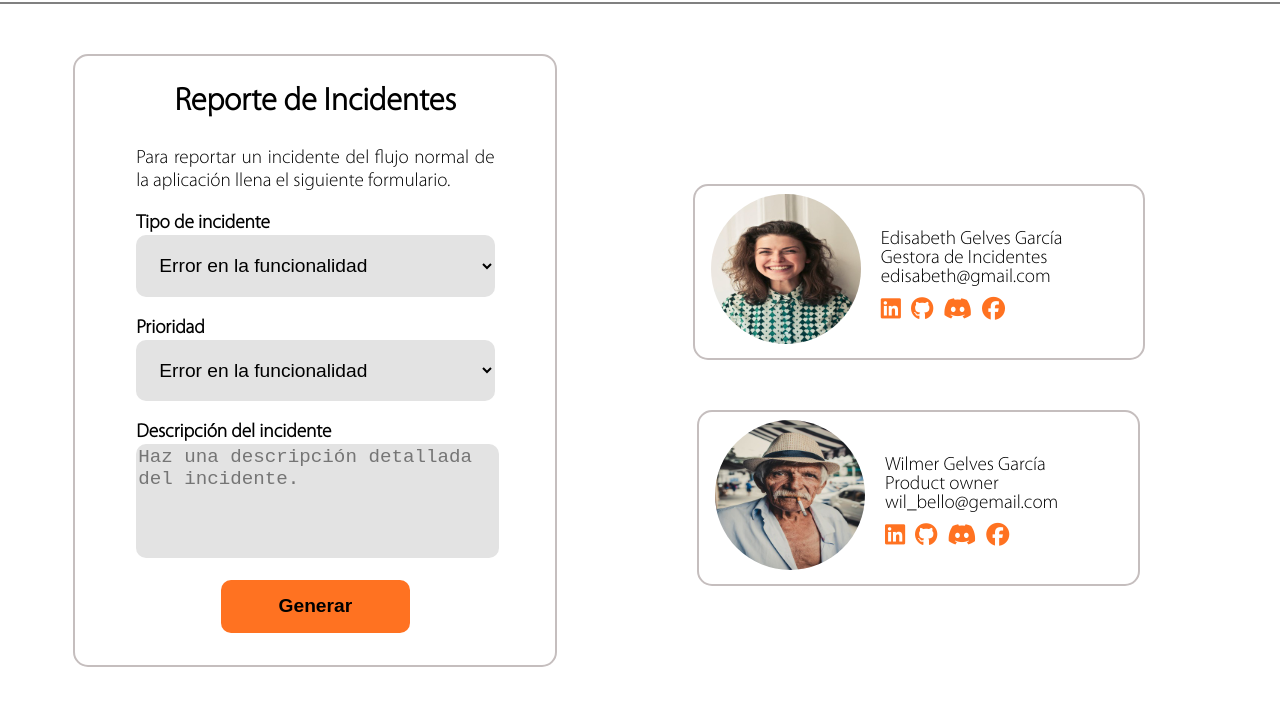
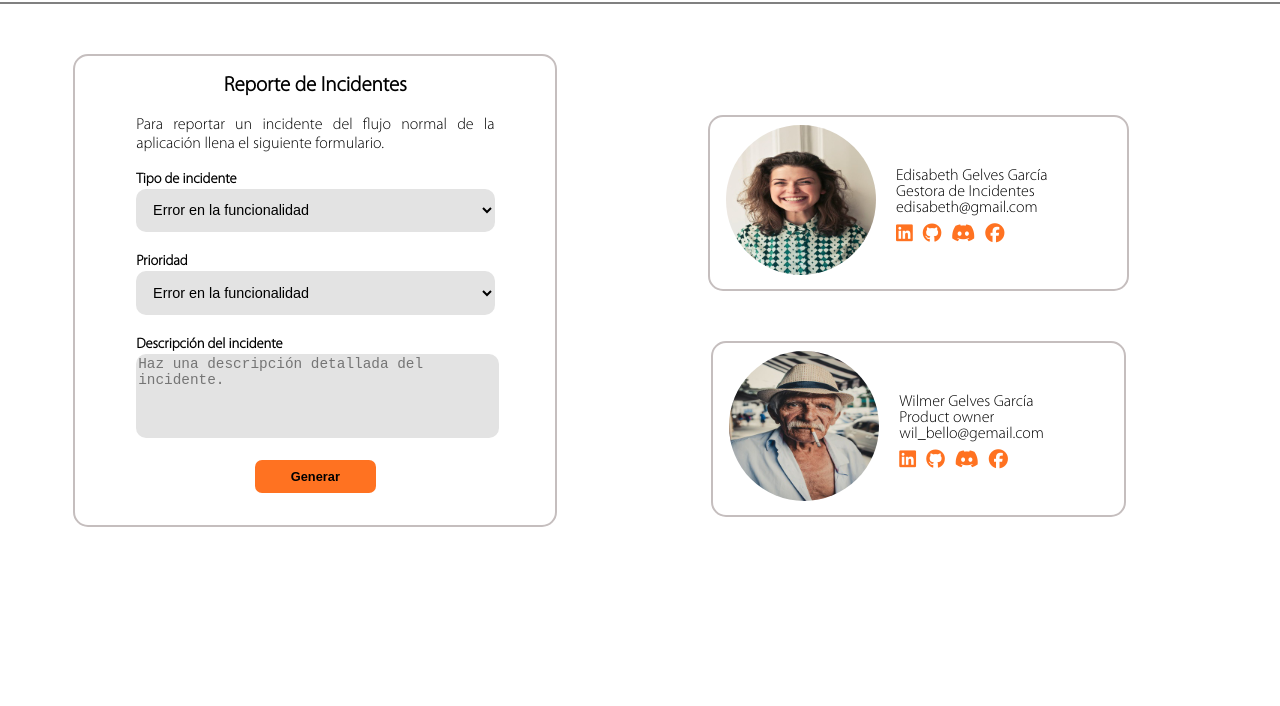
Before and after one commit to WilmerGelves/Proyecto-Kario-Media, a plain HTML site: page reportes.html in a window 1280 px wide. Shown: the part 62-768 px from the top of the page. Drawn offline with Linux system fonts and the light colour scheme.

Commit message:
Archivo README.md y modificaciones en reportes.css

```diff
--- a/css/reportes.css
+++ b/css/reportes.css
@@ -106,11 +106,11 @@ body{
 }
 .text-incidentes h2{
     text-align: center;
-    font-size: 2em;
+    font-size: 1.3em;
 }
 .text-incidentes p{
     text-align: justify;
-    font-size: 1.2em;
+    font-size: 1em;
 }
 
 .requisitos{
@@ -120,11 +120,11 @@ label,select,textarea{
     width: 100%;
 }
 label{
-    font-size: 1.2em;
+    font-size: .9em;
     font-weight: bold;
 }
 select{
-    padding: 1em;
+    padding: .9em;
     border: none;
     border-radius: 10px;
     font-size: 1em;
@@ -134,7 +134,7 @@ select{
 textarea{
     min-width: 100%;
     resize:none;
-    font-size: 1.2em;
+    font-size: .9em;
     background-color: rgb(227, 227, 227);
     border: none;
     border-radius: 10px;
@@ -144,11 +144,11 @@ textarea{
     margin-top: 1em;
 }
 button{
-    padding: .8em 3em;
+    padding: .7em 2.8em;
     border: none;
-    border-radius: 10px;
+    border-radius: 7px;
     background-color: rgb(255, 114, 33);
-    font-size: 1.2em;
+    font-size: .8em;
     font-weight: bold;
 }
 
@@ -177,7 +177,7 @@ button{
 }
 .texto-item{
     margin-left: 20px;
-    font-size:1.2em;
+    font-size:1em;
 }
 .texto-item p{
     line-height: 0;
```
Also changed, not shown: 1 other file.
